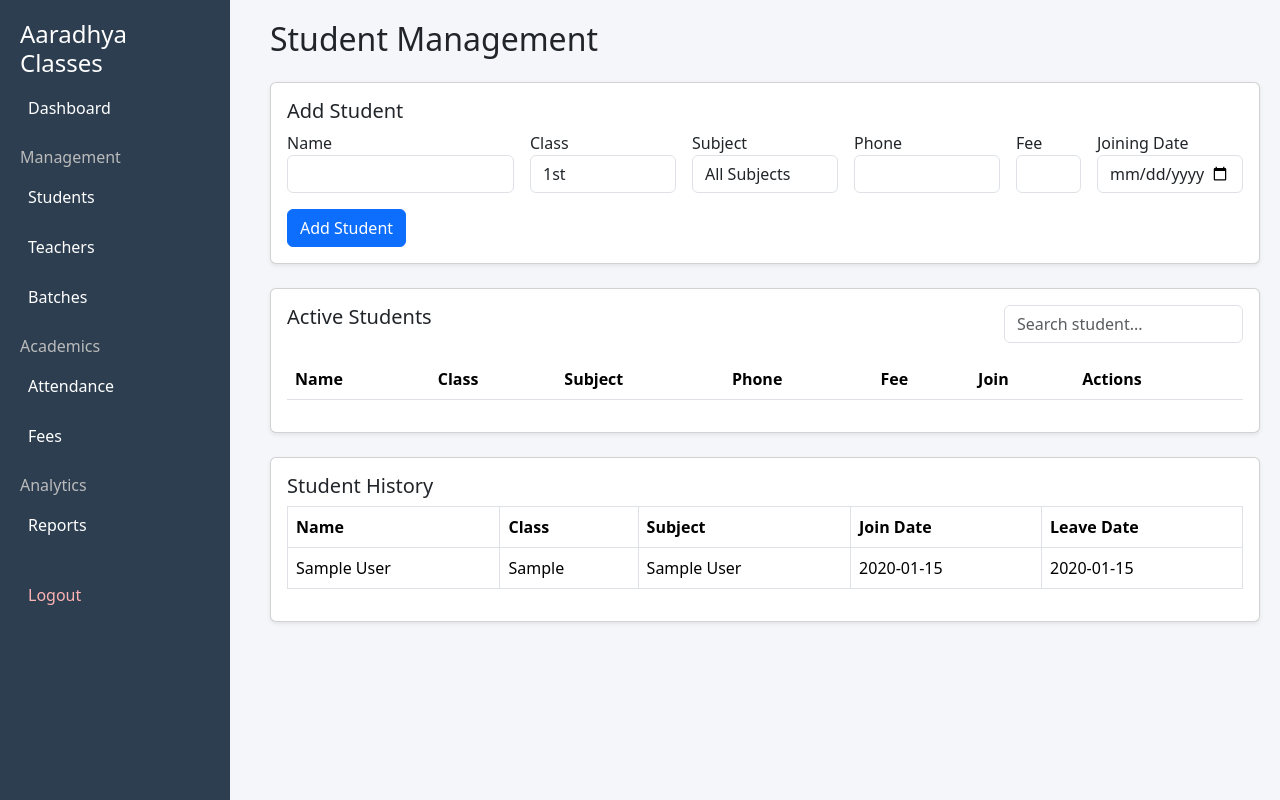
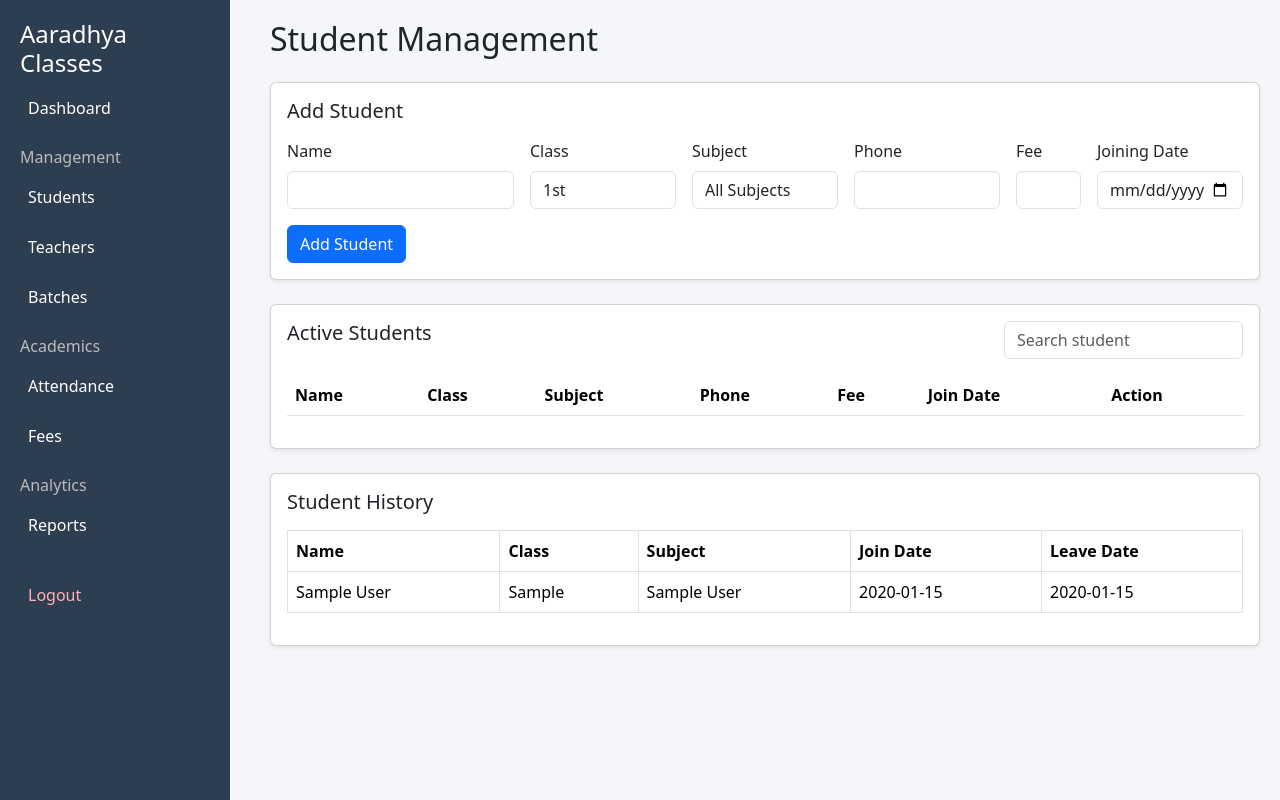
Before and after one commit to cuk6912/aaradhya-classes, a Flask app: page /students in a window 1280 px wide. Run offline with Flask 3, Linux system fonts and the light colour scheme; the visitor is signed in with stand-in values (Sample User, id 1); tables that the repository leaves empty hold one stand-in row (values such as "Sample post"); lists and menus that the app fills with data are empty.

Commit message:
Update students.html

```diff
--- a/templates/students.html
+++ b/templates/students.html
@@ -1,25 +1,30 @@
 {% extends "layout.html" %}
+
 {% block content %}
 
 <h2 class="mb-4">Student Management</h2>
 
+
+<!-- ADD STUDENT CARD -->
+
 <div class="card shadow-sm mb-4">
 <div class="card-body">
 
-<h5>Add Student</h5>
+<h5 class="mb-3">Add Student</h5>
 
 <form method="POST" action="/add_student">
 
 <div class="row g-3">
 
 <div class="col-md-3">
-<label>Name</label>
+<label class="form-label">Name</label>
 <input name="name" class="form-control" required>
 </div>
 
 <div class="col-md-2">
-<label>Class</label>
+<label class="form-label">Class</label>
 <select name="class" class="form-control">
+
 <option>1st</option>
 <option>2nd</option>
 <option>3rd</option>
@@ -32,30 +37,33 @@
 <option>10th</option>
 <option>11th</option>
 <option>12th</option>
+
 </select>
 </div>
 
 <div class="col-md-2">
-<label>Subject</label>
+<label class="form-label">Subject</label>
 <select name="subject" class="form-control">
+
 <option>All Subjects</option>
 <option>Phonics</option>
 <option>Abacus</option>
+
 </select>
 </div>
 
 <div class="col-md-2">
-<label>Phone</label>
+<label class="form-label">Phone</label>
 <input name="phone" class="form-control">
 </div>
 
 <div class="col-md-1">
-<label>Fee</label>
+<label class="form-label">Fee</label>
 <input name="fee" type="number" class="form-control">
 </div>
 
 <div class="col-md-2">
-<label>Joining Date</label>
+<label class="form-label">Joining Date</label>
 <input name="join_date" type="date" class="form-control">
 </div>
 
@@ -71,27 +79,36 @@
 </div>
 
 
+
+<!-- ACTIVE STUDENTS -->
+
 <div class="card shadow-sm">
 <div class="card-body">
 
 <div class="d-flex justify-content-between mb-3">
+
 <h5>Active Students</h5>
 
-<input type="text" id="searchStudent" class="form-control w-25" placeholder="Search student...">
+<input type="text" id="searchStudent" class="form-control w-25" placeholder="Search student">
+
 </div>
+
+<div class="table-responsive">
 
 <table class="table table-striped" id="studentTable">
 
 <thead>
+
 <tr>
 <th>Name</th>
 <th>Class</th>
 <th>Subject</th>
 <th>Phone</th>
 <th>Fee</th>
-<th>Join</th>
-<th>Actions</th>
+<th>Join Date</th>
+<th>Action</th>
 </tr>
+
 </thead>
 
 <tbody>
@@ -99,19 +116,27 @@
 {% for s in students %}
 
 <tr>
+
 <td>{{s.name}}</td>
+
 <td>{{s.student_class}}</td>
+
 <td>{{s.subject}}</td>
+
 <td>{{s.phone}}</td>
-<td>{{s.monthly_fee}}</td>
+
+<td>₹ {{s.monthly_fee}}</td>
+
 <td>{{s.join_date}}</td>
 
 <td>
 
-<a href="/edit_student/{{s.id}}" class="btn btn-sm btn-warning">Edit</a>
+<form method="POST" action="/leave_student/{{s.id}}" style="display:inline">
 
-<form method="POST" action="/leave_student/{{s.id}}" style="display:inline;">
-<button class="btn btn-sm btn-danger">Leave</button>
+<button class="btn btn-sm btn-danger">
+Leave
+</button>
+
 </form>
 
 </td>
@@ -125,17 +150,26 @@
 </table>
 
 </div>
+
+</div>
 </div>
 
 
+
+<!-- STUDENT HISTORY -->
+
 <div class="card shadow-sm mt-4">
+
 <div class="card-body">
 
-<h5>Student History</h5>
+<h5 class="mb-3">Student History</h5>
+
+<div class="table-responsive">
 
 <table class="table table-bordered">
 
 <thead>
+
 <tr>
 <th>Name</th>
 <th>Class</th>
@@ -143,6 +177,7 @@
 <th>Join Date</th>
 <th>Leave Date</th>
 </tr>
+
 </thead>
 
 <tbody>
@@ -150,11 +185,17 @@
 {% for s in history %}
 
 <tr>
+
 <td>{{s.name}}</td>
+
 <td>{{s.student_class}}</td>
+
 <td>{{s.subject}}</td>
+
 <td>{{s.join_date}}</td>
+
 <td>{{s.leave_date}}</td>
+
 </tr>
 
 {% endfor %}
@@ -164,22 +205,31 @@
 </table>
 
 </div>
+
+</div>
+
 </div>
 
 
+
+<!-- SEARCH SCRIPT -->
+
 <script>
+
 document.getElementById("searchStudent").addEventListener("keyup", function(){
 
-var filter = this.value.toLowerCase();
-var rows = document.querySelectorAll("#studentTable tbody tr");
+var filter = this.value.toLowerCase()
+
+var rows = document.querySelectorAll("#studentTable tbody tr")
 
 rows.forEach(row => {
 
-row.style.display = row.innerText.toLowerCase().includes(filter) ? "" : "none";
+row.style.display = row.innerText.toLowerCase().includes(filter) ? "" : "none"
 
-});
+})
 
-});
+})
+
 </script>
 
 {% endblock %}
```
